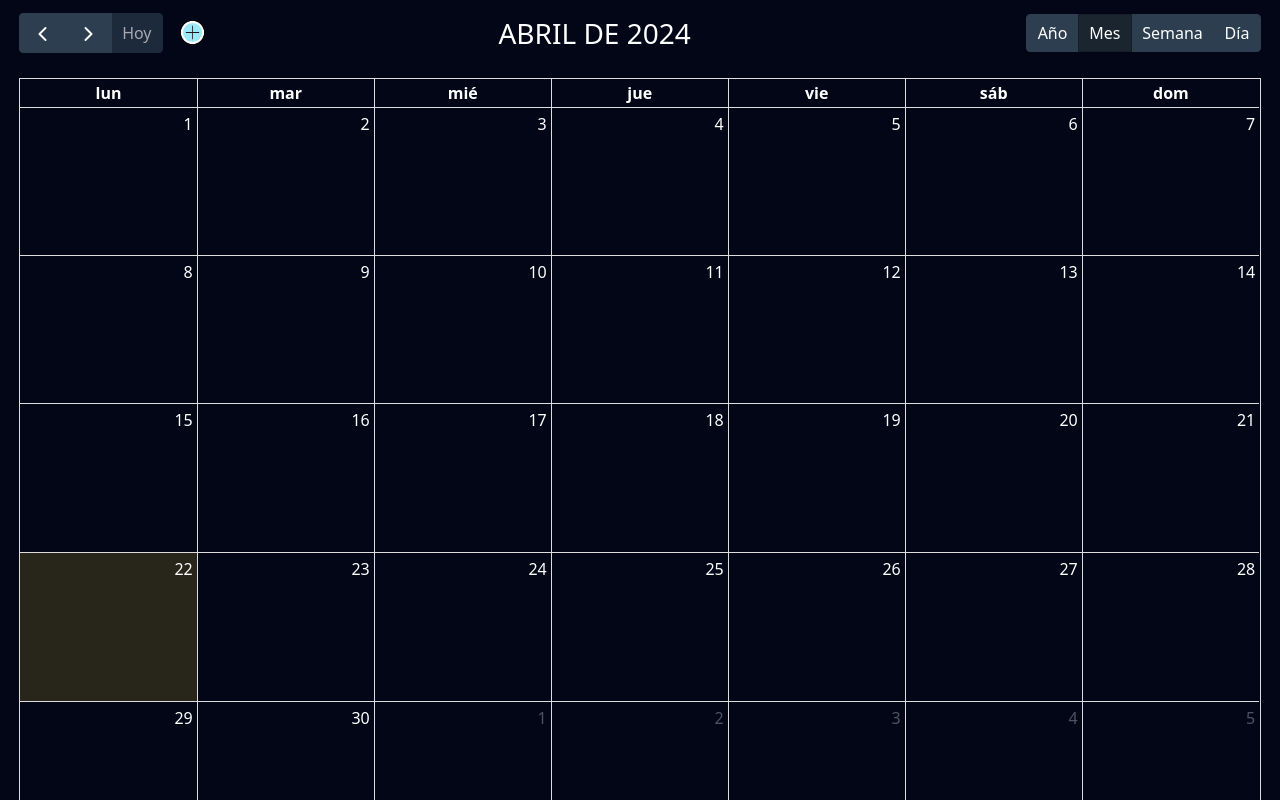
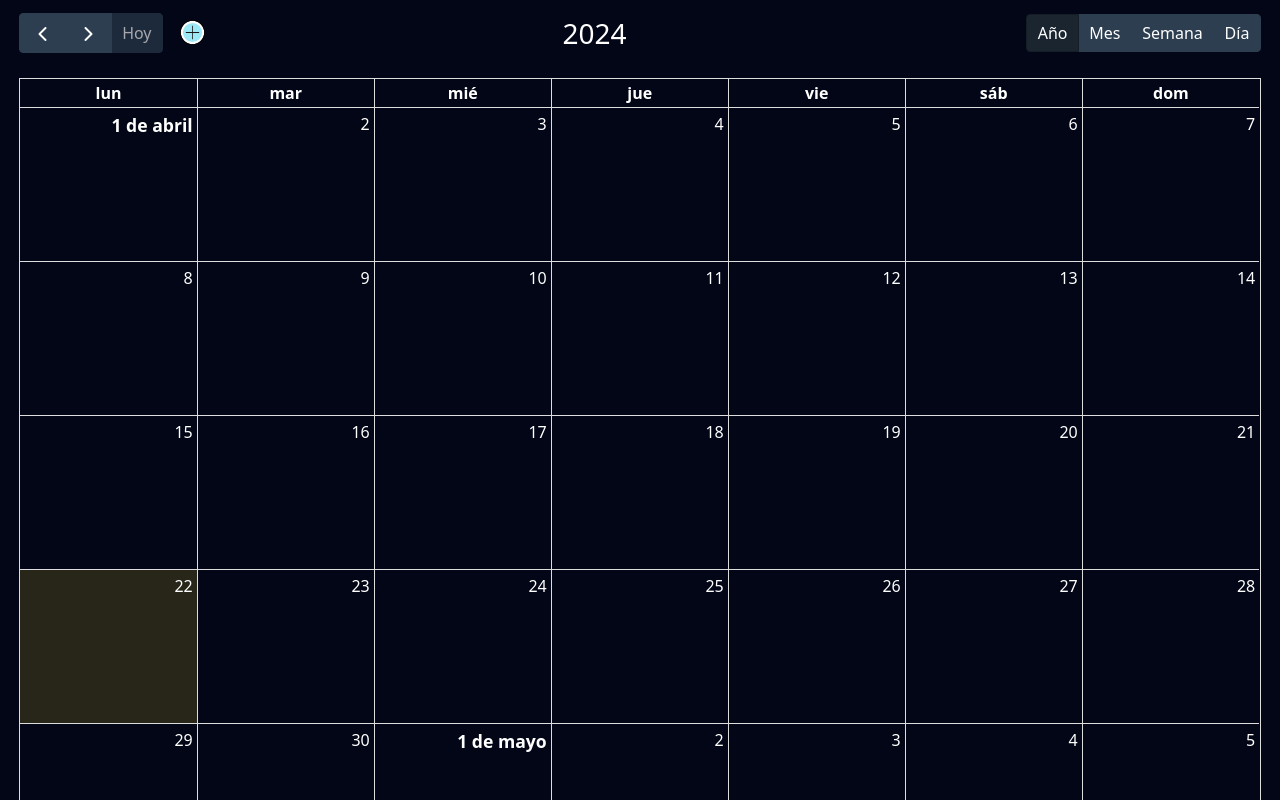
Before and after one commit to Carl0sPineda/ActivityCalendar, a React (Vite) app in the folder frontend/: page / in a window 1280 px wide. Shown: the top 800 px of the page. Built offline with nearby package versions, Linux system fonts and the light colour scheme.

Commit message:
feat: Calendar styles fixed

```diff
--- a/frontend/src/pages/Home.tsx
+++ b/frontend/src/pages/Home.tsx
@@ -40,7 +40,7 @@ function Home() {
   };
 
   return (
-    <div className="bg-slate-950 py-3 relative">
+    <div className="bg-slate-950 py-3">
       <button
         onClick={openModal}
         aria-label="agregar"
@@ -51,13 +51,13 @@ function Home() {
       <AddEventModal isOpen={modalIsOpen} closeModal={closeModal} />
       <FullCalendar
         plugins={[dayGridPlugin]}
-        initialView="dayGridMonth"
+        initialView="dayGridYear"
         headerToolbar={{
           left: "prev,next,today",
           center: "title",
           right: "dayGridYear,dayGridMonth,dayGridWeek,dayGridDay",
         }}
-        events={events?.map((event: any) => ({
+        events={events?.map((event) => ({
           id: event.ID,
           title: event.Title,
           start: event.Start,
```
